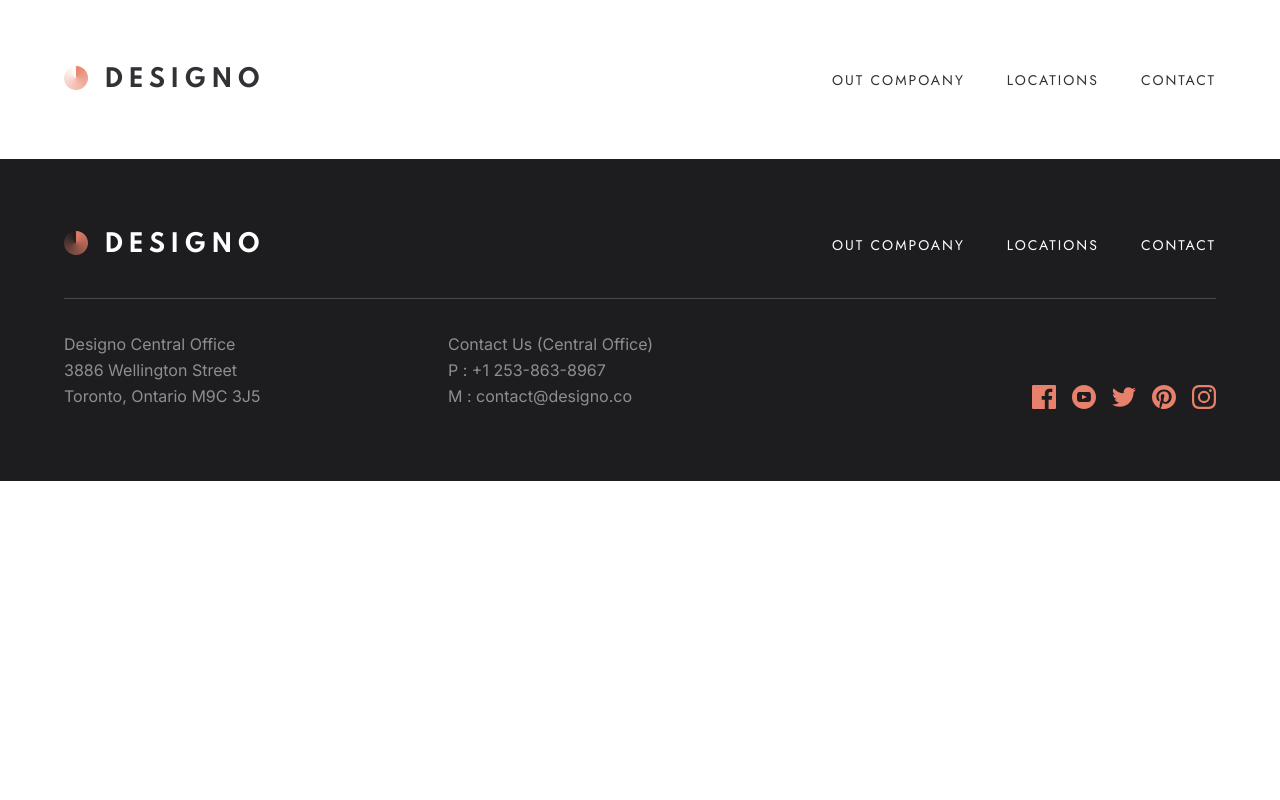
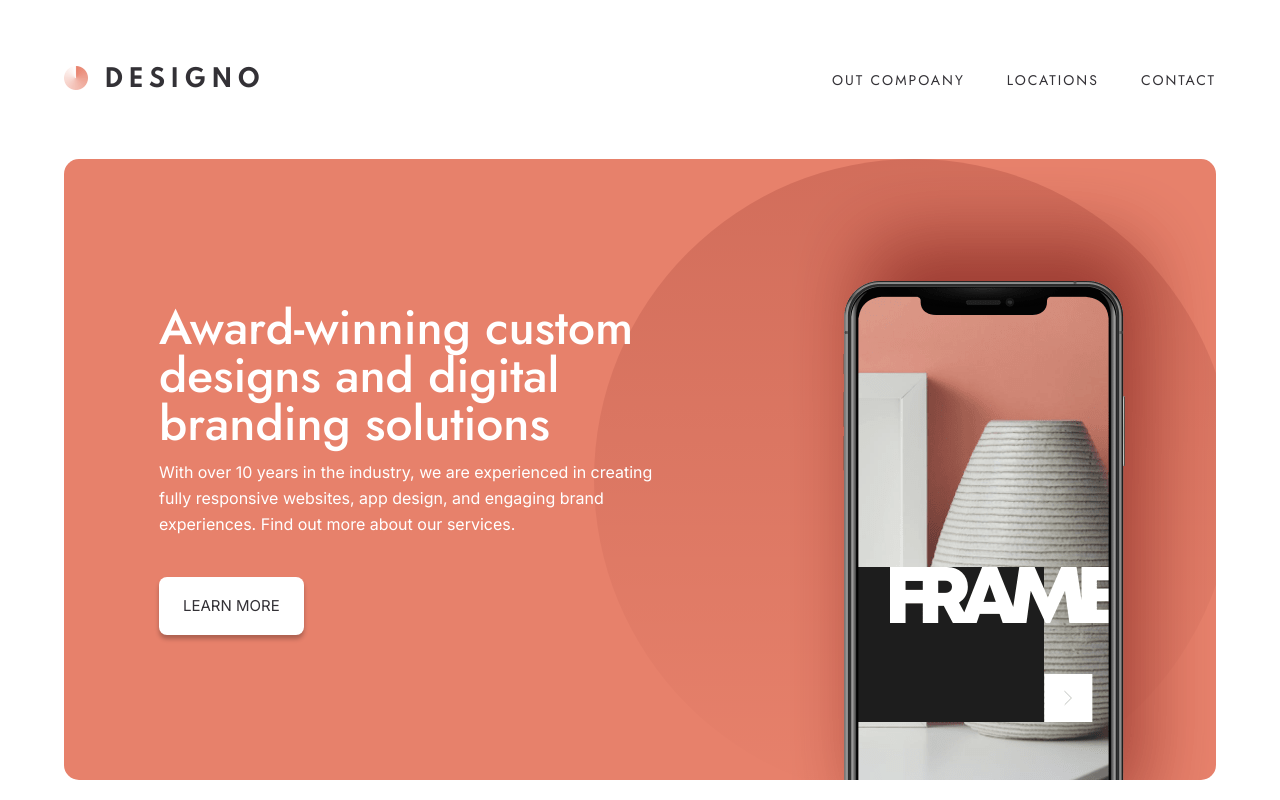
Before and after one commit to DeveloperMajd/designo, a Next.js app: page / in a window 1280 px wide. Shown: the top 800 px of the page. Built offline with nearby package versions, Linux system fonts and the light colour scheme.

Commit message:
create contentShowcase component

```diff
--- /dev/null
+++ b/src/app/components/ContentShowcase.tsx
@@ -0,0 +1,41 @@
+"use client";
+
+import Image from "next/image";
+import BgPattern from "../assets/home/desktop/bg-pattern-hero-home.svg";
+import PhoneImage from "../assets/home/desktop/image-hero-phone.png";
+export const ContentShowcase = () => {
+  return (
+    <section className="content-showcase">
+      <div className="container is-full-width">
+        <div className="content-wrapper">
+          <div className="bg-pattern-wrapper">
+            <BgPattern />
+          </div>
+          <div className="columns">
+            <div className="column is-12-tablet is-6-desktop text-col">
+              <h1>
+                Award-winning custom designs and digital branding solutions
+              </h1>
+              <p>
+                With over 10 years in the industry, we are experienced in
+                creating fully responsive websites, app design, and engaging
+                brand experiences. Find out more about our services.
+              </p>
+              <div className="btn-wrapper">
+                <div className="btn onDark">Learn more</div>
+              </div>
+            </div>
+            <div className="column is-12-tablet is-6-desktop img-col">
+              <Image
+                src={PhoneImage}
+                alt="hero phone"
+                style={{ objectFit: "cover" }}
+
+              />
+            </div>
+          </div>
+        </div>
+      </div>
+    </section>
+  );
+};
--- a/src/app/page.tsx
+++ b/src/app/page.tsx
@@ -1,3 +1,4 @@
+import { ContentShowcase } from "./components/ContentShowcase";
 import { Footer } from "./components/Footer";
 import { Navbar } from "./components/Navbar";
 
@@ -5,6 +6,7 @@ export default function Home() {
   return (
     <main>
       <Navbar />
+      <ContentShowcase />
       <Footer />
     </main>
   );
--- a/src/app/style.scss
+++ b/src/app/style.scss
@@ -3,4 +3,5 @@
 @import "./styles/main";
 @import "./styles/navbar";
 @import "./styles/footer";
-@import "./styles/socialIcons"
+@import "./styles/socialIcons";
+@import "./styles/contentShowCase";
--- /dev/null
+++ b/src/app/styles/_contentShowCase.scss
@@ -0,0 +1,132 @@
+.content-showcase {
+  .content-wrapper {
+    overflow: hidden;
+    background-color: $peach;
+    position: relative;
+    padding: 5rem 1.5rem 0 1.5rem;
+
+    @include tablet {
+      padding: 3.75rem 3.625rem 0 3.625rem;
+      border-radius: 0.9375rem;
+    }
+    @include desktop {
+      border-radius: 0.9375rem;
+      padding: 9.0625rem 0 0 5.9375rem;
+    }
+  }
+  .bg-pattern-wrapper {
+    position: absolute;
+    top: 50%;
+    right: -40%;
+    transform: translateY(-50%);
+    z-index: 1;
+    @include tablet {
+      right: -10%;
+    }
+    @include desktop {
+      right: -15%;
+    }
+    @include widescreen {
+      right: 0;
+      top: 0;
+      bottom: 0;
+      transform: none;
+    }
+
+    svg {
+      width: 100%;
+      height: 100%;
+    }
+  }
+
+  .column,
+  .columns {
+    padding: 0;
+    margin: 0;
+  }
+
+  .columns {
+    display: flex;
+    flex-direction: column;
+
+    @include desktop {
+      flex-direction: row;
+    }
+  }
+  .text-col {
+    color: $white;
+    text-align: center;
+    margin-bottom: 2.5rem;
+    z-index: 2;
+    position: relative;
+    @include tablet {
+      //   margin-bottom: 4.3125rem;
+    }
+    @include desktop {
+      text-align: left;
+      margin-bottom: 9.0625rem;
+    }
+    h1 {
+      color: $white;
+      margin-bottom: 0.875rem;
+
+      @include tablet {
+        margin-bottom: 0.5rem;
+      }
+      @include desktop {
+        margin-bottom: 0.6875rem;
+      }
+    }
+    p {
+      margin-bottom: 1.5rem;
+      @include tablet {
+        margin-bottom: 1.1875rem;
+      }
+      @include desktop {
+        margin-bottom: 2.5rem;
+      }
+    }
+
+    .btn-wrapper {
+      width: 100%;
+      display: flex;
+      justify-content: center;
+      @include desktop {
+        justify-content: flex-start;
+      }
+    }
+  }
+  .img-col {
+    z-index: 2;
+    display: flex;
+    justify-content: center;
+
+    img {
+      margin-bottom: -50%;
+      transform: scale(1.5);
+    }
+
+    @include tablet {
+      img {
+        margin-bottom: -40%;
+        transform: scale(1.4);
+      }
+    }
+    @include desktop {
+      img {
+        position: absolute;
+        margin-bottom: 0;
+        top: 0rem;
+        right: -4.5rem;
+        transform: none;
+      }
+    }
+
+    @include widescreen {
+      img {
+        top: -3rem;
+        right: -5rem;
+      }
+    }
+  }
+}
--- a/src/app/styles/_main.scss
+++ b/src/app/styles/_main.scss
@@ -14,20 +14,24 @@ html {
 }
 
 img {
+  display: block;
   &::selection {
     background-color: rgba($color: $light-peach, $alpha: 0.5);
   }
 }
 body {
   font-family: $jost-reqular;
-  font-size: 1rem;
-  line-height: 1.625rem;
+  font-size: 0.9375rem;
+  line-height: 1.5625rem;
   color: $dark-grey;
 
+  @include tablet {
+    font-size: 1rem;
+    line-height: 1.625rem;
+  }
   &::selection {
     color: $white;
     background-color: $light-peach;
-
   }
 }
 
@@ -38,10 +42,18 @@ p {
   }
 }
 
+section {
+  margin-bottom: 7.5rem;
+
+  @include desktop {
+    margin-bottom: 10rem;
+  }
+}
+
 .container {
+  overflow: hidden;
   justify-content: space-between;
   align-items: center !important;
-
   padding: 2.125rem $section-padding-mobile;
   @include tablet {
     padding: 4rem $section-padding-tablet;
@@ -49,14 +61,27 @@ p {
   @include desktop {
     padding: 4.125rem 0;
   }
+
+  &.is-full-width {
+    padding-block: 0;
+    @include mobile {
+      padding: 0;
+    }
+
+  }
 }
 
 h1,
 .h1 {
   font-family: $jost-medium;
-  font-size: 3rem;
-  line-height: 3rem;
+  font-size: 2rem;
+  line-height: 2.25rem;
   color: $black;
+
+  @include tablet {
+    font-size: 3rem;
+    line-height: 3rem;
+  }
 }
 h2,
 .h2 {
@@ -79,6 +104,9 @@ h3,
   border-radius: 8px;
   font-size: 0.938rem;
   text-transform: uppercase;
+  width: fit-content;
+  padding: 1rem 1.5rem;
+  cursor: pointer;
 
   &.onDark {
     color: $dark-grey;
```
Also changed, not shown: next.config.js (line endings or trailing spaces).
